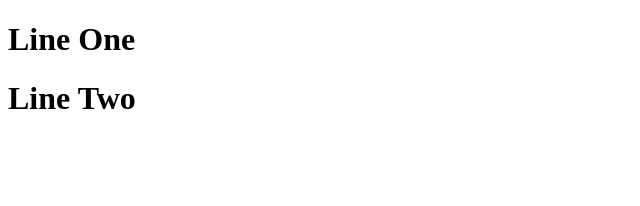
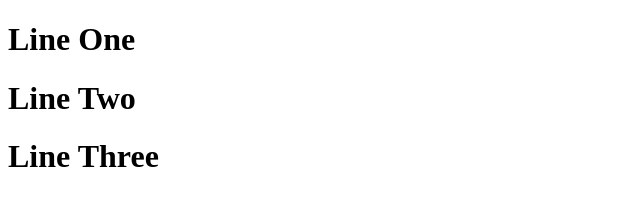
Before and after one commit to azimuddin017/demo, a plain HTML site: page index.html in a window 1280 px wide. Shown: the whole page, without its empty margins (0-640 px from the left). Drawn offline with Linux system fonts and the light colour scheme.

Commit message:
Version 3

```diff
--- a/index.html
+++ b/index.html
@@ -8,5 +8,6 @@
 <body>
     <h1>Line One</h1>
     <h1>Line Two</h1>
+    <h1>Line Three</h1>
 </body>
 </html>
```
